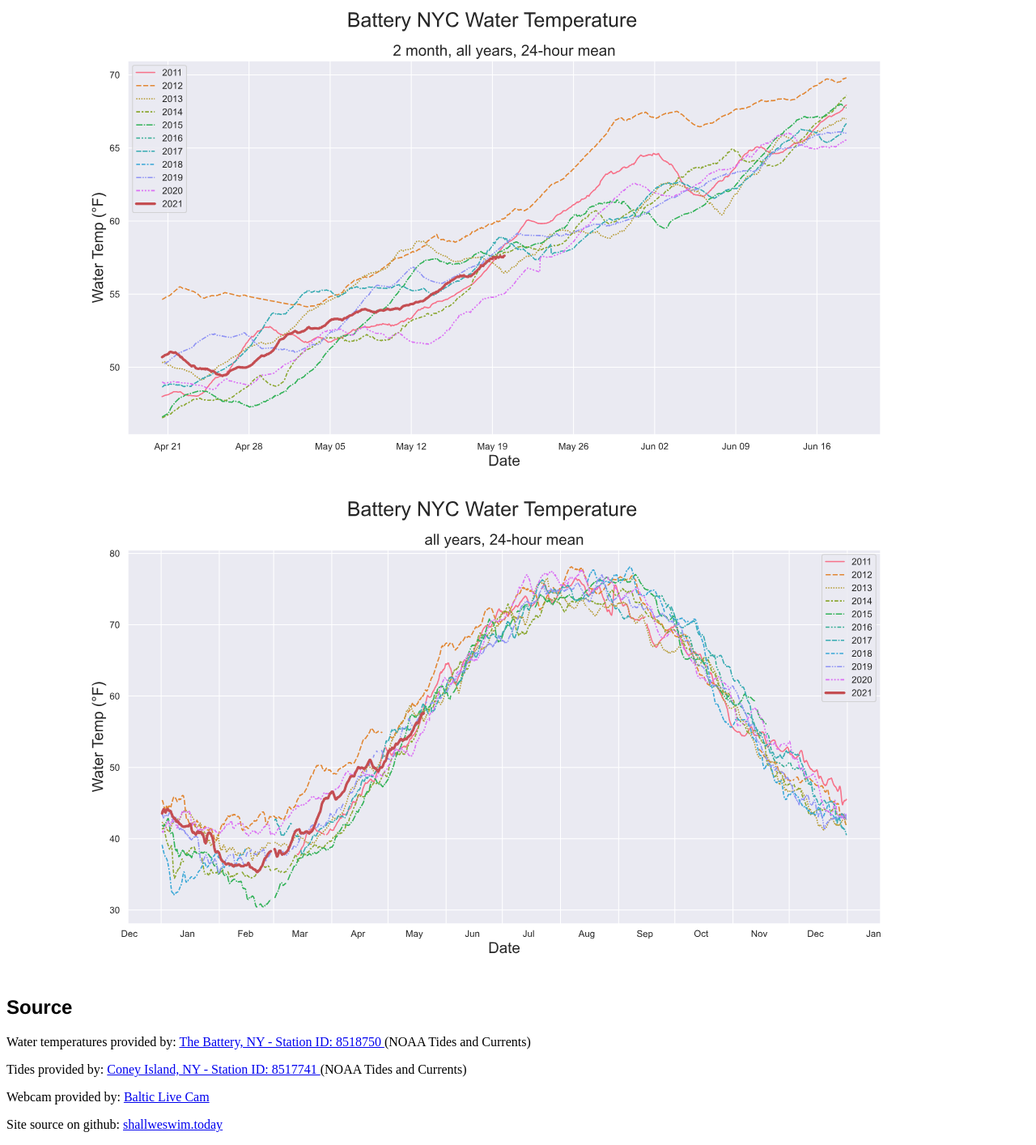
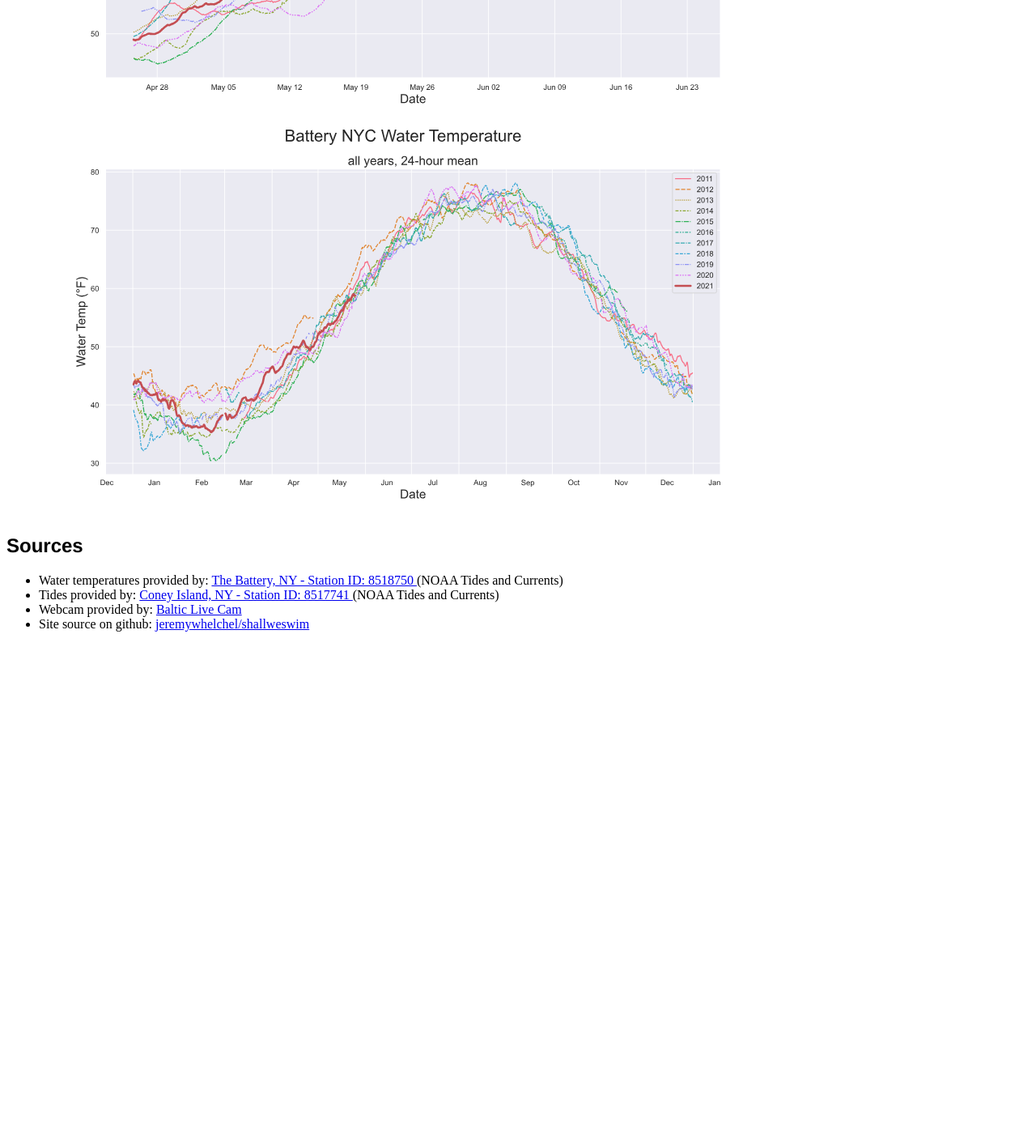
Before and after one commit to jeremywhelchel/shallweswim, a Flask app: template templates/index.html in a window 1280 px wide. Shown: the part 2473-3887 px from the top of the page at 81% size. After the commit the page ends 3253 px from the top, so only its background shows below. Run offline with Flask 2, Linux system fonts and the light colour scheme; the template is opened without the code that fills it, so the values that code supplies are empty; parts of the project's set-up code (start-up, migrations or seed data) failed here and were passed over.

Commit message:
Improve layout per responsive webapp best practices

```diff
--- a/data.py
+++ b/data.py
@@ -146,6 +146,8 @@ class Data(object):
 
     # XXX Cache last temps and use those if Noaa call fails
     # XXX Test by disabling local wifi briefly
+    # XXX Prefetch. We know this comes every 6 minutes. So fetch at ~7 mins past
+    # last reading.
     def LiveTemps(self) -> pd.DataFrame:
         """Get last N days of air and water temperatures."""
         if self.live_temps is not None and (time.time() < self.live_temps_expiration):
--- a/templates/index.html
+++ b/templates/index.html
@@ -8,34 +8,70 @@
       font-family: "Helvetica", "Arial", sans-serif;
     }
     .title {
-      font-family: "Helvetica", "Arial", sans-serif;
-      font-size: 64px;
-      font-weight: bold;
-    }
-    .grimaldo {
-      font-size: 32px;
+      margin-bottom: 0px;
     }
     .infobox {
       padding-left: 20px;
     }
-    .current {
-      font-size: 32px;
-    }
-    .tides {
-      font-size: 32px;
-    }
+
     .plot {
       width: 100%;
-      max-width: 1200px;
+      max-width: 980px;
+      display: block;
     }
-    .webcam {
+    .webcamdiv {
+      /* 720 x 410 is starter */
+      /*padding-bottom: 36.21%;*/
+      /* 210 good for phone */
+      /* 534 good for desktop */
+      /*
+      max-width: 950px;
+      height: 534px;
+
       position: relative;
+      position: absolute;
       overflow: hidden;
       width: 950px;
       height: 534px;
+      */
     }
+
+    /* Small screens (Phones) */
+    @media (max-width: 600px) {
+      .current {
+        font-size: 24px;
+      }
+      .note {
+        font-size: 12px;
+      }
+      .tides {
+        font-size: 15px;
+      }
+      .webcamdiv {
+        max-width: 950px;
+        height: 220px;
+      }
+    }
+
+    /* Large screens */
+    @media (min-width: 601px) {
+      .current {
+        font-size: 32px;
+      }
+      .note {
+        font-size: 18px;
+      }
+      .tides {
+        font-size: 24px;
+      }
+      .webcamdiv {
+        max-width: 950px;
+        height: 534px;
+      }
+    }
+
     .webcamframe {
-      position: absolute;
+      /*position: absolute;*/
       top: 0;
       left: 0;
       bottom: 0;
@@ -43,29 +79,50 @@
       border: 0;
       width: 100%;
       height: 100%;
+      display: block;
     }
     .windyframe {
+      /*
+      top: 0;
+      left: 0;
+      bottom: 0;
+      right: 0;
+      border: 1;
+      */
+      /*
       padding-left: 13px;
       width: 924px;
       height: 450px;
+       */
+      width: 100%;
+      max-width: 950px;
+      display: block;
+      /*width="640px" height="450px"*/
+      height: 350px;
     }
     </style>
+    <meta name="viewport" content="width=device-width, initial-scale=1">
+    <meta name="theme-color" content="#000099"/>
     <link rel="apple-touch-icon" sizes="180x180" href="/static/apple-touch-icon.png">
     <link rel="icon" type="image/png" sizes="32x32" href="/static/favicon-32x32.png">
     <link rel="icon" type="image/png" sizes="16x16" href="/static/favicon-16x16.png">
-    <link rel="manifest" href="/static/site.webmanifest">
+    <link rel="manifest" href="/static/manifest.json">
   </head>
   <body>
+
     <p>
-      <span class="title">shall we swim today?</span>
-      <span class="grimaldo">
+      <h1 class="title">shall we swim today?</h1>
+      <span class="note">
       ...at <a href="https://cibbows.org/about/essentials/">Grimaldo's Chair</a>
       </span>
     </p>
     <div class="infobox">
       <div class="current">
         The water is currently <strong>{{ current_temp }}°F</strong>
-      </div> at the Battery as of {{ current_time|fmt_datetime }}.
+      </div>
+      <div class="note">
+        at the Battery as of {{ current_time|fmt_datetime }}.
+      </div>
       <div class="tides">
         <p>Last <strong>{{ past_tides[-1]['type'] }}</strong> tide
            was at <strong>{{ past_tides[-1]['time']|fmt_datetime }}</strong></p>
@@ -77,7 +134,7 @@
     </div>
 
     <h2>Live Seagate Webcam</h2>
-    <div class="webcam">
+    <div class="webcamdiv">
       <iframe
         class="webcamframe"
         scrolling="no"
@@ -88,34 +145,38 @@
       /></iframe>
     </div>
 
-    <h2>Wind and Wave Forecast</h2>
-    <iframe class="windyframe" width="640px" height="450px"
-      src="https://embed.windy.com/embed2.html?lat=40.573&lon=-73.954&detailLat=40.573&detailLon=-73.959&width=640&height=450&zoom=11&level=surface&overlay=waves&product=ecmwf&menu=&message=true&marker=true&calendar=now&pressure=&type=map&location=coordinates&detail=true&metricWind=default&metricTemp=%C2%B0F&radarRange=-1" frameborder="0"></iframe>
+    <h2>Forecast</h2>
+    <iframe class="windyframe"
+      src="https://embed.windy.com/embed2.html?lat=40.573&lon=-73.954&detailLat=40.573&detailLon=-73.959&width=640&height=350&zoom=11&level=surface&overlay=waves&product=ecmwf&menu=&message=true&marker=true&calendar=now&pressure=&type=map&location=coordinates&detail=true&metricWind=default&metricTemp=%C2%B0F&radarRange=-1" frameborder="0"></iframe>
 
     <h2>Temperature Trends</h2>
-      <img class="plot" src="/plot"/>
-      <img class="plot" src="/static/plots/historic_temps_2mo_24h_mean.svg"/>
-      <img class="plot" src="/static/plots/historic_temps_12mo_24h_mean.svg"/>
-    <h2>Source</h2>
-      <p>
+    <img class="plot" src="/plot"/>
+    <img class="plot" src="/static/plots/historic_temps_2mo_24h_mean.svg"/>
+    <img class="plot" src="/static/plots/historic_temps_12mo_24h_mean.svg"/>
+
+    <h2>Sources</h2>
+    <ul>
+      <li>
         Water temperatures provided by:
         <a href="https://tidesandcurrents.noaa.gov/stationhome.html?id=8518750">
           The Battery, NY - Station ID: 8518750
         </a> (NOAA Tides and Currents)
-      </p>
-      <p>
+      </li>
+      <li>
         Tides provided by:
         <a href="https://tidesandcurrents.noaa.gov/stationhome.html?id=8517741">
           Coney Island, NY - Station ID: 8517741
         </a> (NOAA Tides and Currents)
-      </p>
-      <p>
+      </li>
+      <li>
         Webcam provided by:
         <a href="https://balticlivecam.com/cameras/united-states/new-york/brighton-beach/">Baltic Live Cam</a>
-      </p>
-      <p>
+      </li>
+      <li>
         Site source on github:
-        <a href="https://github.com/jeremywhelchel/shallweswim.today">shallweswim.today</a>
-      </p>
+        <a href="https://github.com/jeremywhelchel/shallweswim">jeremywhelchel/shallweswim</a>
+      </li>
+    </ul>
+
   </body>
 </html>
```
Also changed, not shown: static/manifest.json (renamed from static/site.webmanifest), static/plots/historic_temps_12mo_24h_mean.svg, static/plots/historic_temps_2mo_24h_mean.svg.
